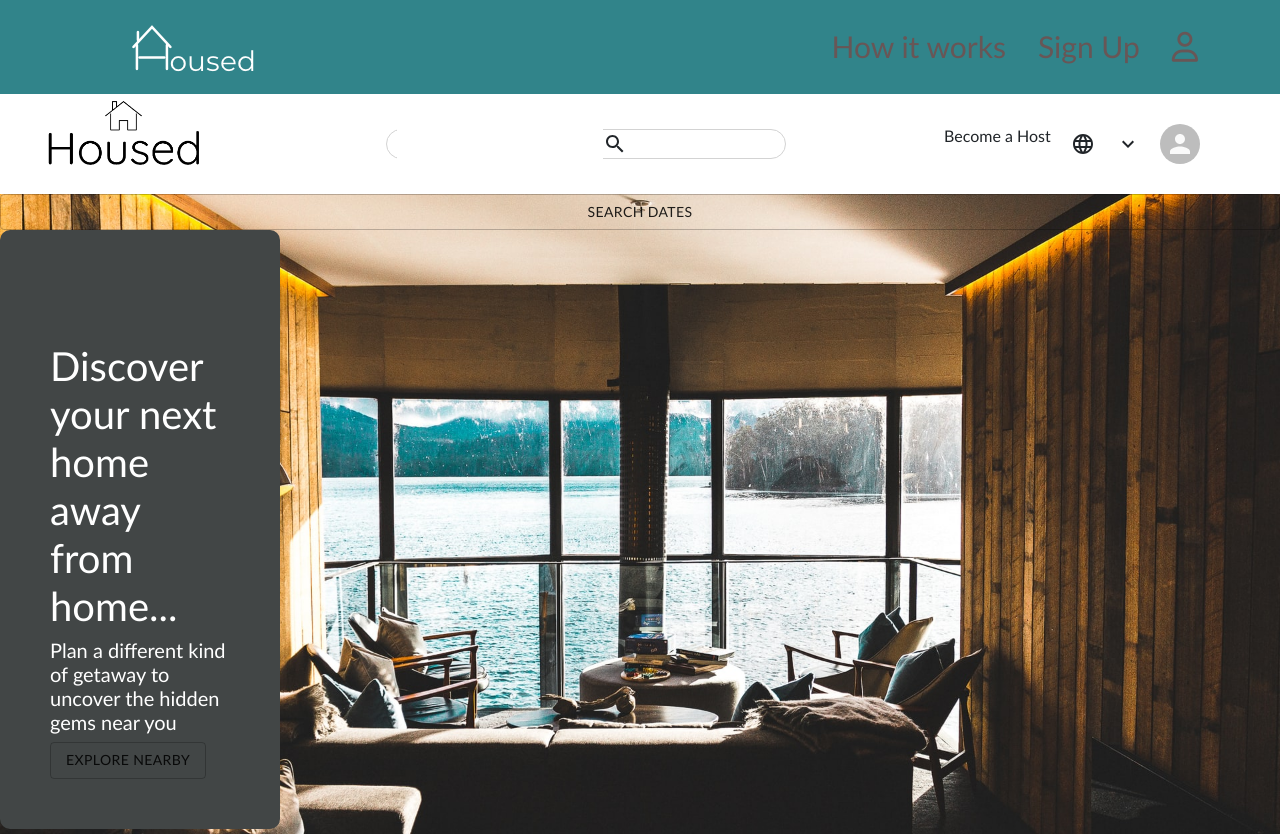
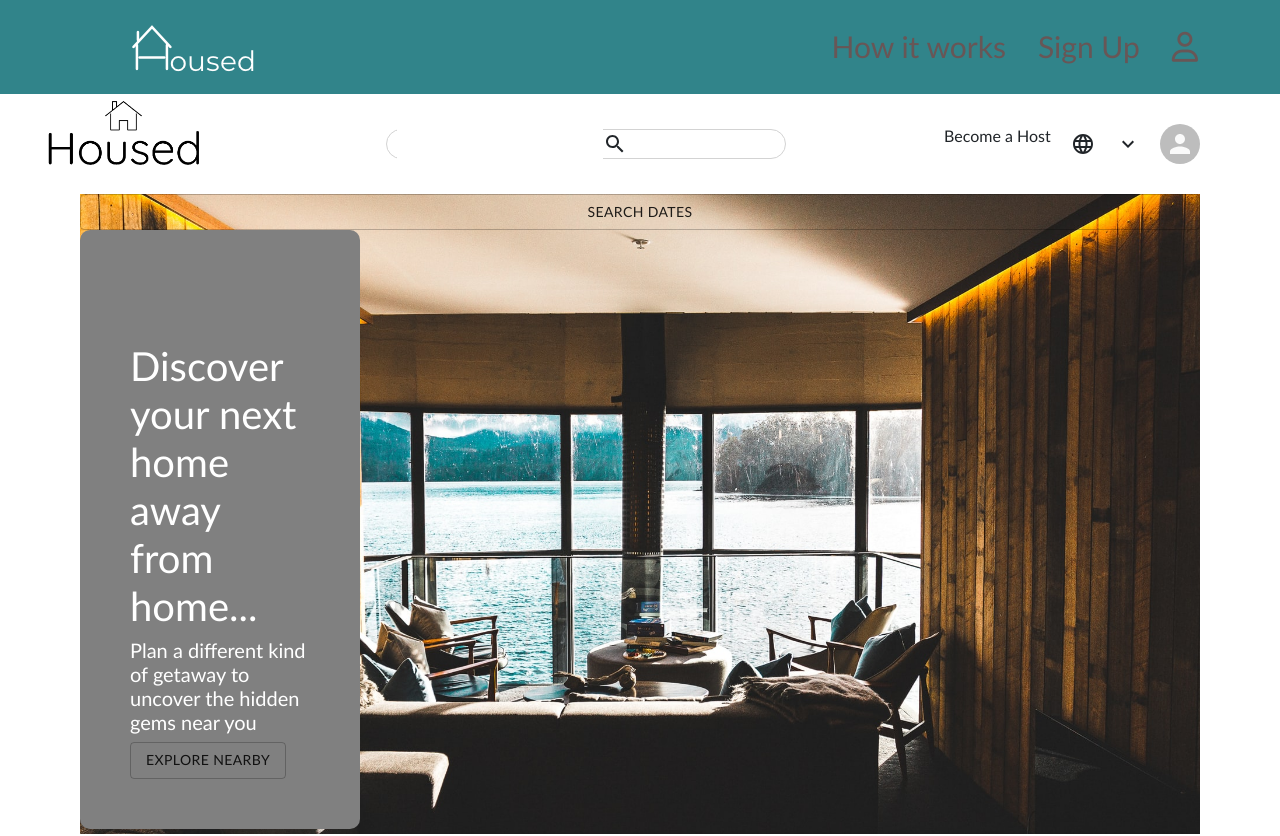
Before and after one commit to fluturecode/HOUSED-AirBnB-React-MERN, a React (Create React App) app in the folder client/: page / in a window 1280 px wide. Shown: the top 836 px of the page. Built offline with nearby package versions, Linux system fonts and the light colour scheme; the HTML template or start-up script is replaced by a standard one.

Commit message:
updated Banner.js

```diff
--- a/client/src/components/Banner.js
+++ b/client/src/components/Banner.js
@@ -16,6 +16,8 @@ function Banner() {
     background-repeat: no-repeat;
     background-size: cover;
     position: relative;
+    margin-left: 80px;
+    margin-right: 80px;
   `;
 
   const BannerSearch = styled.div`
@@ -24,7 +26,7 @@ function Banner() {
   `;
 
   const BannerInfo = styled.div`
-    background-color: rgb(66, 70, 70);
+    background-color: grey;
     color: white;
     padding-top: 14vh;
     padding-left: 50px;
```
